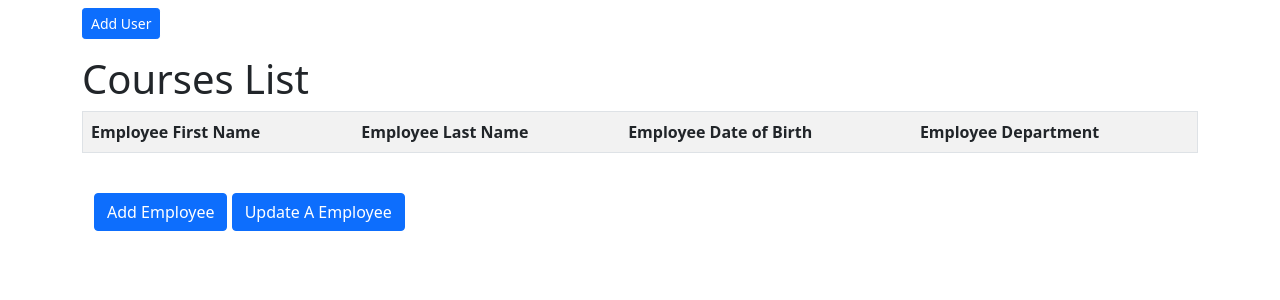
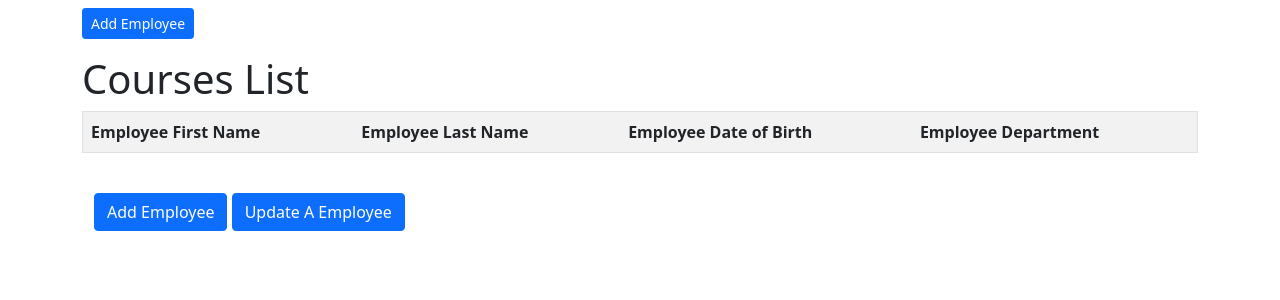
Before and after one commit to GeRmAnImAl/Group1HRMSAPP, a Spring Boot app: page / in a window 1280 px wide. Shown: the top 300 px of the page. Run offline with Spring Boot 4, Linux system fonts and the light colour scheme; lists and menus that the app fills with data are empty.

Commit message:
Update to html file names

```diff
--- a/src/main/resources/templates/index.html
+++ b/src/main/resources/templates/index.html
@@ -9,7 +9,7 @@
 <body>
 
 <div class="container my-2">
-    <a th:href = "@{/showNewEmployeeForm}" class="btn btn-primary btn-sm mb-3"> Add User</a>
+    <a th:href = "@{/showNewEmployeeForm}" class="btn btn-primary btn-sm mb-3"> Add Employee</a>
     <h1>Courses List </h1>
     <table border="1" class = "table table-striped table-responsive-md">
         <thread>
@@ -22,7 +22,7 @@
         </thread>
         <tbody>
         <tr>
-            <tr th:each="course : ${listEmployees}">
+            <tr th:each="course : ${listEmployee}">
             <td th:text="${employee.firstName}"></td>
             <td th:text="${employee.lastName}"></td>
             <td th:text="${employee.dateOfBirth}"></td>
```
Also changed, not shown: src/main/resources/templates/new_employee.html (renamed from src/main/resources/templates/new_course.html), src/main/resources/templates/new_user.html (renamed from src/main/resources/templates/new_student.html), src/main/resources/templates/update_employee.html (renamed from src/main/resources/templates/update_course.html), src/main/resources/templates/update_user.html (renamed from src/main/resources/templates/update_student.html), src/main/resources/templates/user_list.html (renamed from src/main/resources/templates/student_list.html).
